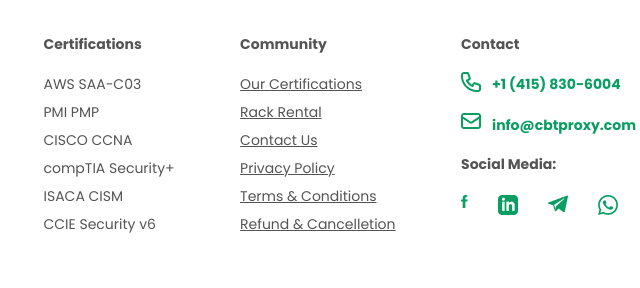
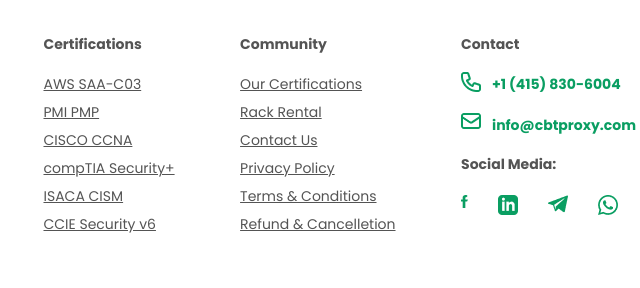
Before and after one commit to abhinaypandey02/cbt, a Gatsby site: page / in a window 1280 px wide. Shown: the part 4110-4398 px from the top of the page, 484-1124 px from the left. Built offline with nearby package versions, Linux system fonts and the light colour scheme; Gatsby itself is replaced by a stand-in of ours.

Commit message:
footer links

```diff
--- a/src/components/Footer/index.tsx
+++ b/src/components/Footer/index.tsx
@@ -17,12 +17,12 @@
         <div className="certification">
             <div className="heading">Certifications</div>
             <div className="elements">
-                <div className="element">AWS SAA-C03</div>
-                <div className="element">PMI PMP</div>
-                <div className="element">CISCO CCNA</div>
-                <div className="element">compTIA Security+</div>
-                <div className="element">ISACA CISM</div>
-                <div className="element">CCIE Security v6</div>
+                <Link to={'/certifications/aws/aws-solutions-architect-associate'} className="element">AWS SAA-C03</Link>
+                <Link to={'/certifications/pmi/pmp'} className="element">PMI PMP</Link>
+                <Link to={'/certifications/cisco/ccna-200-301'} className="element">CISCO CCNA</Link>
+                <Link to={'/certifications/comptia/comptia-security-plus'} className="element">compTIA Security+</Link>
+                <Link to={'/certifications/isaca/pass-cism-exam-without-dumps'} className="element">ISACA CISM</Link>
+                <Link to={'/rack-rental'} className="element">CCIE Security v6</Link>
             </div>
         </div>
         <div className="community">
```
